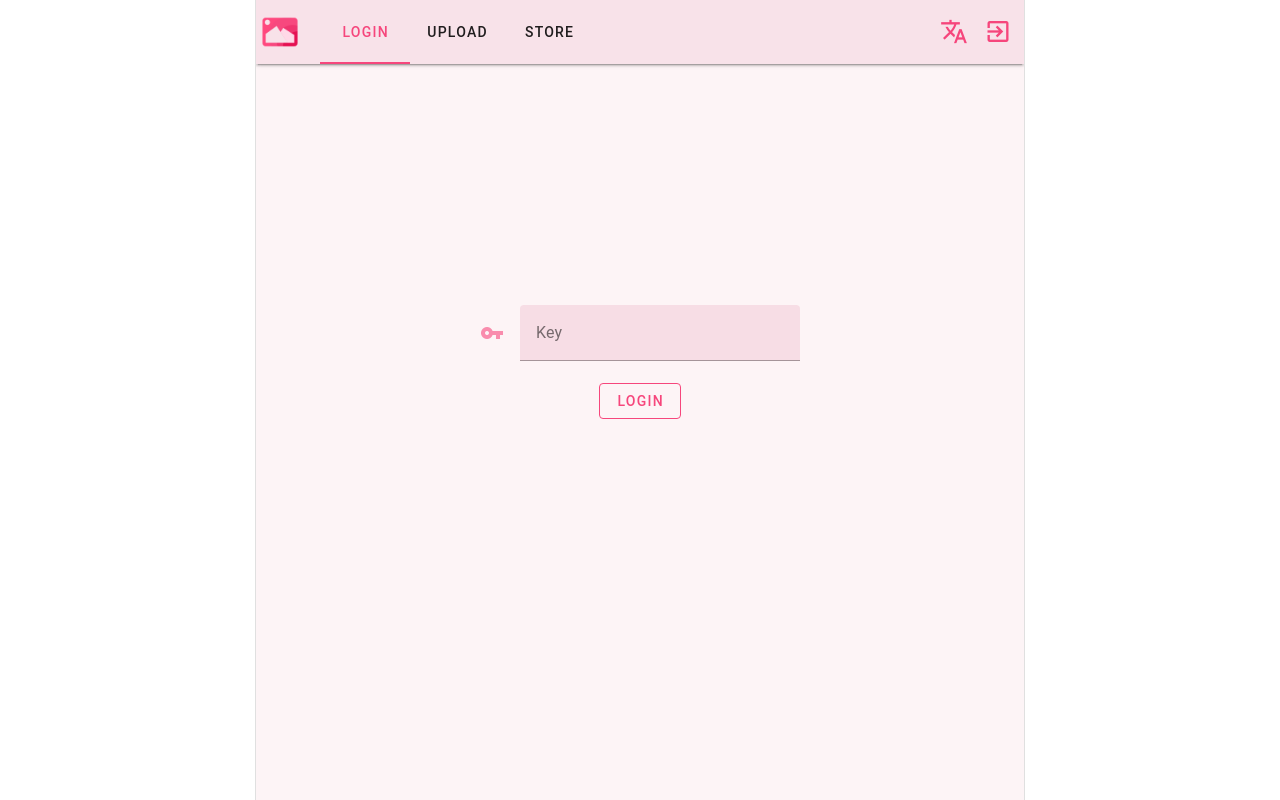
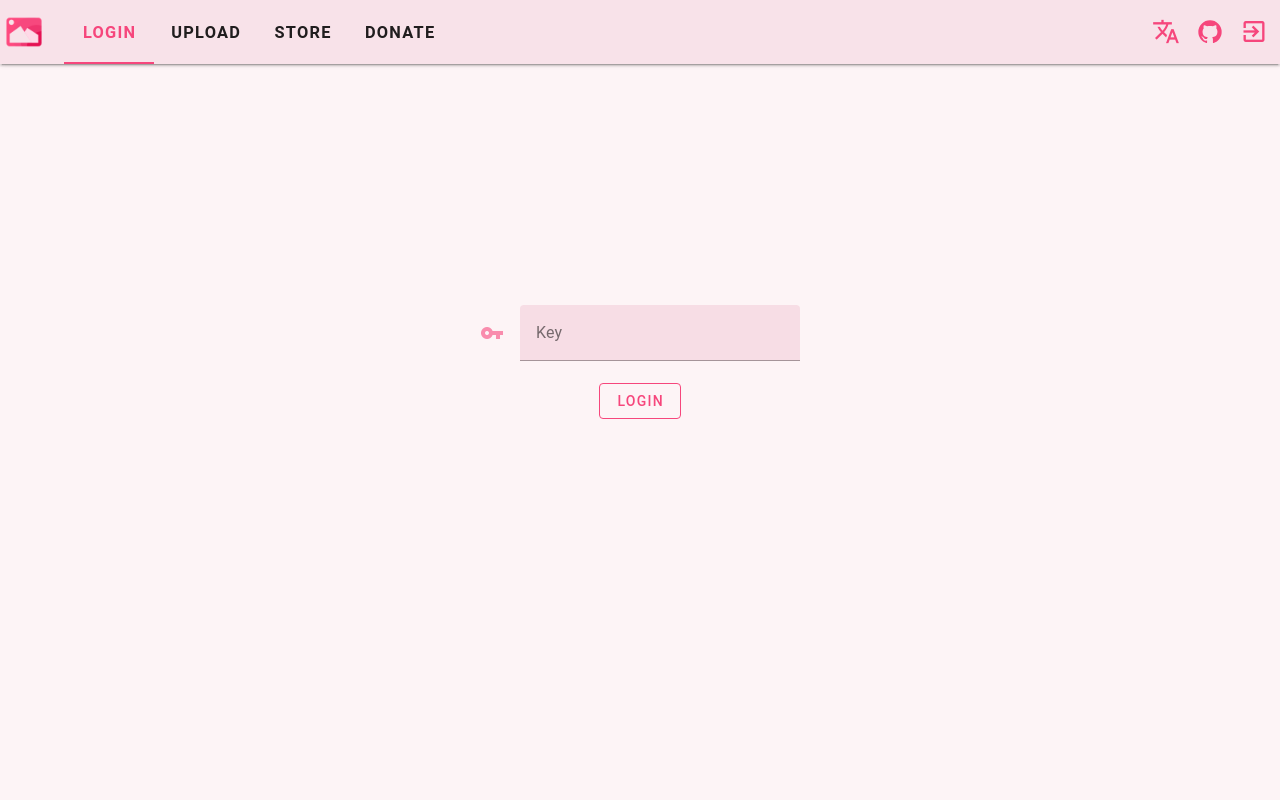
Before and after one commit to dingdangdog/doimage, a Nuxt app: page / in a window 1280 px wide. Built offline with nearby package versions, Linux system fonts and the light colour scheme.

Commit message:
增加GitHub链接

```diff
--- a/layouts/default.vue
+++ b/layouts/default.vue
@@ -1,22 +1,38 @@
 <template>
   <v-layout class="rounded rounded-md">
-    <v-navigation-drawer>
+    <!-- <v-navigation-drawer>
       <v-list>
-        <!-- <v-list-item title="Drawer left"></v-list-item> -->
       </v-list>
     </v-navigation-drawer>
 
     <v-navigation-drawer location="right">
       <v-list>
-        <!-- <v-list-item title="Drawer right"></v-list-item> -->
       </v-list>
-    </v-navigation-drawer>
+    </v-navigation-drawer> -->
 
     <v-app-bar color="rgba(242, 197, 211, 0.5)" :elevation="2">
       <template v-slot:prepend>
         <v-img :width="40" aspect-ratio="1/1" cover src="/Doimage.png"></v-img>
-        <span class="title">{{ $t("title") }}</span>
+        <h2 class="title">{{ $t("title") }}</h2>
       </template>
+
+      <v-app-bar-title>
+        <v-tabs v-model="tab" color="rgba(246, 70, 124)">
+          <v-tab value="login" @click="toPage('login')">
+            <h3>{{ $t("menu.login") }}</h3>
+          </v-tab>
+          <v-tab value="upload" @click="toPage('upload')">
+            <h3>{{ $t("menu.upload") }}</h3>
+          </v-tab>
+          <v-tab value="store" @click="toPage('store')">
+            <h3>{{ $t("menu.store") }}</h3>
+          </v-tab>
+          <v-tab value="donate" @click="toPage('donate')">
+            <h3>Donate</h3>
+          </v-tab>
+        </v-tabs>
+      </v-app-bar-title>
+
       <template v-slot:append>
         <v-tooltip text="Change to English" v-if="locale == 'zh'">
           <template v-slot:activator="{ props }">
@@ -43,7 +59,32 @@
             ></v-icon>
           </template>
         </v-tooltip>
+
+        <v-tooltip text="To Github">
+          <template v-slot:activator="{ props }">
             <v-icon
+              v-bind="props"
+              color="#f6467c"
+              size="large"
+              @click="toGithub"
+              class="exit-icon"
+            >
+              <template v-slot:default>
+                <svg xmlns="http://www.w3.org/2000/svg" viewBox="0 0 24 24">
+                  <path
+                    fill="#f6467c"
+                    d="M12,2A10,10 0 0,0 2,12C2,16.42 4.87,20.17 8.84,21.5C9.34,21.58 9.5,21.27 9.5,21C9.5,20.77 9.5,20.14 9.5,19.31C6.73,19.91 6.14,17.97 6.14,17.97C5.68,16.81 5.03,16.5 5.03,16.5C4.12,15.88 5.1,15.9 5.1,15.9C6.1,15.97 6.63,16.93 6.63,16.93C7.5,18.45 8.97,18 9.54,17.76C9.63,17.11 9.89,16.67 10.17,16.42C7.95,16.17 5.62,15.31 5.62,11.5C5.62,10.39 6,9.5 6.65,8.79C6.55,8.54 6.2,7.5 6.75,6.15C6.75,6.15 7.59,5.88 9.5,7.17C10.29,6.95 11.15,6.84 12,6.84C12.85,6.84 13.71,6.95 14.5,7.17C16.41,5.88 17.25,6.15 17.25,6.15C17.8,7.5 17.45,8.54 17.35,8.79C18,9.5 18.38,10.39 18.38,11.5C18.38,15.32 16.04,16.16 13.81,16.41C14.17,16.72 14.5,17.33 14.5,18.26C14.5,19.6 14.5,20.68 14.5,21C14.5,21.27 14.66,21.59 15.17,21.5C19.14,20.16 22,16.42 22,12A10,10 0 0,0 12,2Z"
+                  />
+                </svg>
+              </template>
+            </v-icon>
+          </template>
+        </v-tooltip>
+
+        <v-tooltip text="Logout">
+          <template v-slot:activator="{ props }">
+            <v-icon
+              v-bind="props"
               color="#f6467c"
               icon="mdi-exit-to-app"
               size="large"
@@ -51,28 +92,26 @@
               class="exit-icon"
             ></v-icon>
           </template>
-      <v-app-bar-title>
-        <v-tabs v-model="tab" color="rgba(246, 70, 124)">
-          <v-tab value="login" @click="toPage('login')">
-            {{ $t("menu.login") }}
-          </v-tab>
-          <v-tab value="upload" @click="toPage('upload')">
-            {{ $t("menu.upload") }}
-          </v-tab>
-          <v-tab value="store" @click="toPage('store')">
-            {{ $t("menu.store") }}
-          </v-tab>
-        </v-tabs>
-      </v-app-bar-title>
+        </v-tooltip>
+      </template>
     </v-app-bar>
+
     <v-main>
-      <slot></slot>
+      <div v-show="loading" style="text-align: center; padding-top: 10vh">
+        Loading
+      </div>
+      <div v-show="!loading" style="height: 100%"><slot></slot></div>
       <GlobalAlert />
     </v-main>
   </v-layout>
 </template>
 
 <script setup lang="ts">
+const loading = ref(true);
+onMounted(() => {
+  loading.value = false;
+});
+
 import { useRoute } from "vue-router";
 const { locale, locales, setLocale } = useI18n();
 
@@ -97,6 +136,10 @@
 const changeLang = () => {
   setLocale(locale.value == "zh" ? "en" : "zh");
 };
+
+const toGithub = () => {
+  window.open("https://github.com/dingdangdog/Doimage", "_blank");
+};
 </script>
 
 <style scoped>
--- a/locales/en.json
+++ b/locales/en.json
@@ -24,6 +24,7 @@
   "store": {
     "select-folder": "Select Store Folder",
     "refresh": "Refresh",
+    "jumpPage": "Page Jump",
     "images-container": "Picture display area, please click the refresh button for the first entry."
   },
   "common": {
--- a/locales/zh.json
+++ b/locales/zh.json
@@ -25,6 +25,7 @@
   "store": {
     "select-folder": "选择存储文件夹",
     "refresh": "刷新",
+    "jump-page": "跳转到页",
     "images-container": "图片展示区，首次进入请点击刷新按钮"
   },
   "common": {
```
Also changed, not shown: public/icon/github.svg (added). Lines whose indentation alone changed are shown as unchanged.
